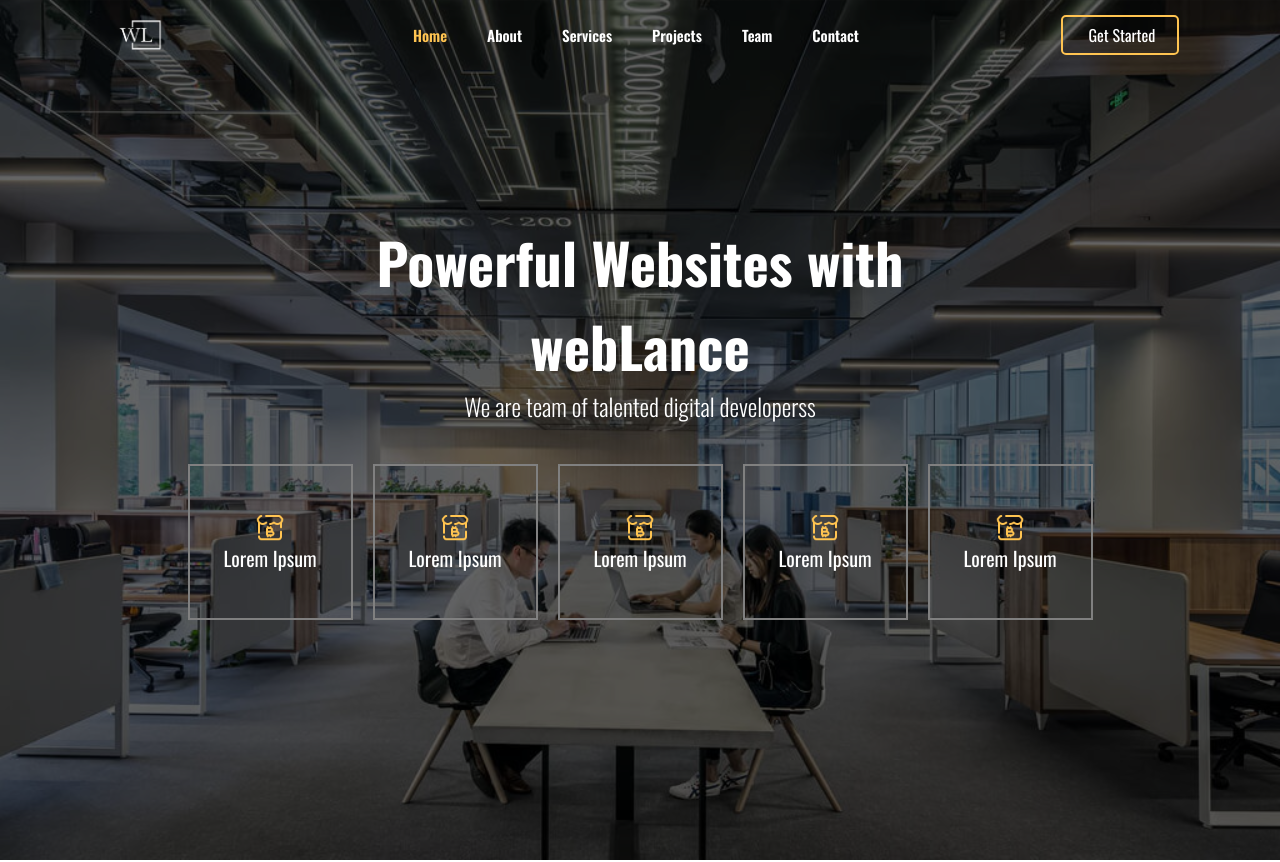
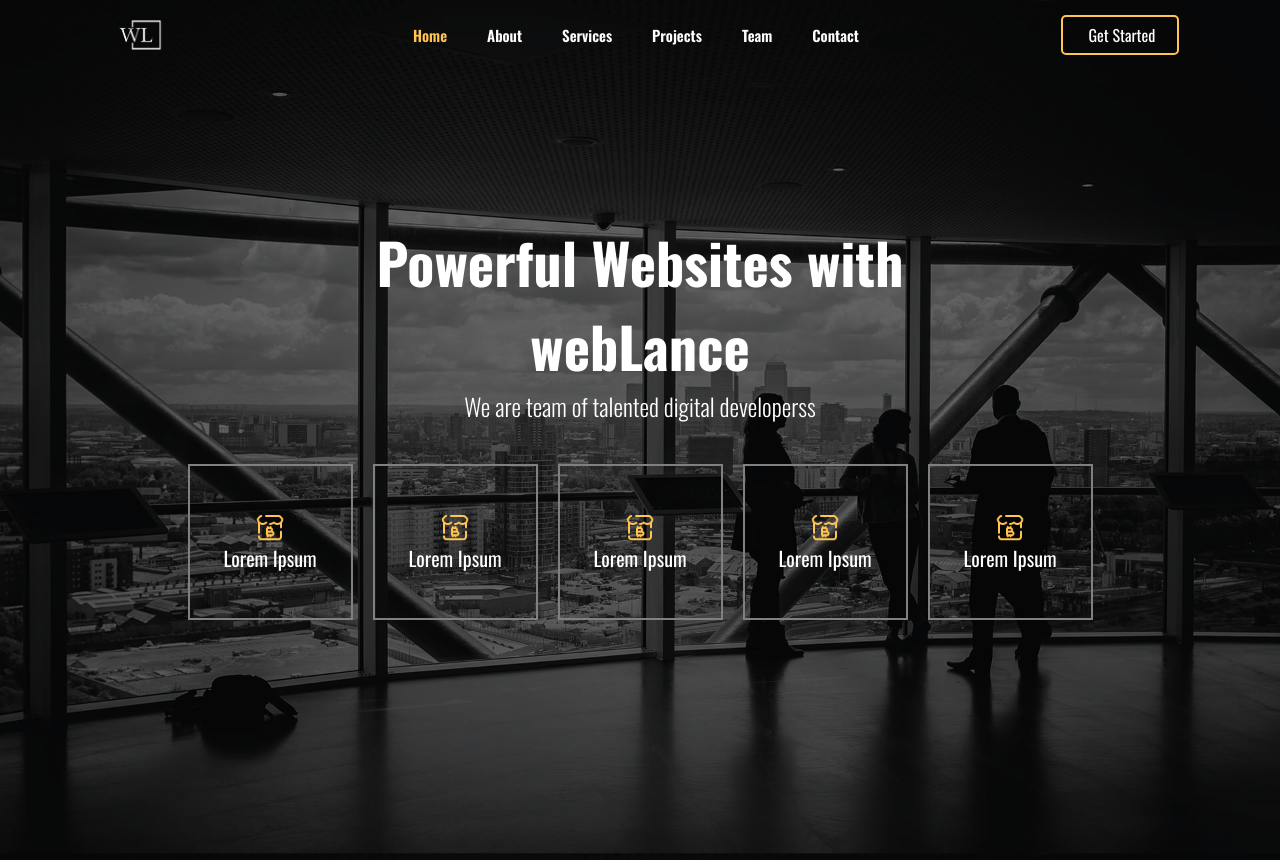
Before and after one commit to webLance24/weblance-portfolio, a React (Vite) app: page / in a window 1280 px wide. Shown: the top 862 px of the page. Built offline with nearby package versions, Linux system fonts and the light colour scheme.

Commit message:
fix: background image

```diff
--- a/index.html
+++ b/index.html
@@ -7,7 +7,7 @@
       type="image/svg+xml"
       href="./public/img/weblance-logo.png"
     />
-    <meta name="viewport" content="width=device-width, initial-scale=1.0" />
+    <meta name="viewport" content="width=device-width, initial-scale=1" />
     <title>webLance.ge</title>
   </head>
   <body>
--- a/src/index.css
+++ b/src/index.css
@@ -14,7 +14,7 @@ body {
   background: #1e213f;
   min-height: 100vh;
   font-family: "Oswald", sans-serif;
-  background-image: url("../public/img/about.jpg");
+  background-image: url("../public/img/hero-bg.jpg");
   background-repeat: no-repeat;
   background-size: cover;
   background-position: center;
```
Also changed, not shown: public/img/hero-bg.jpg (added).
